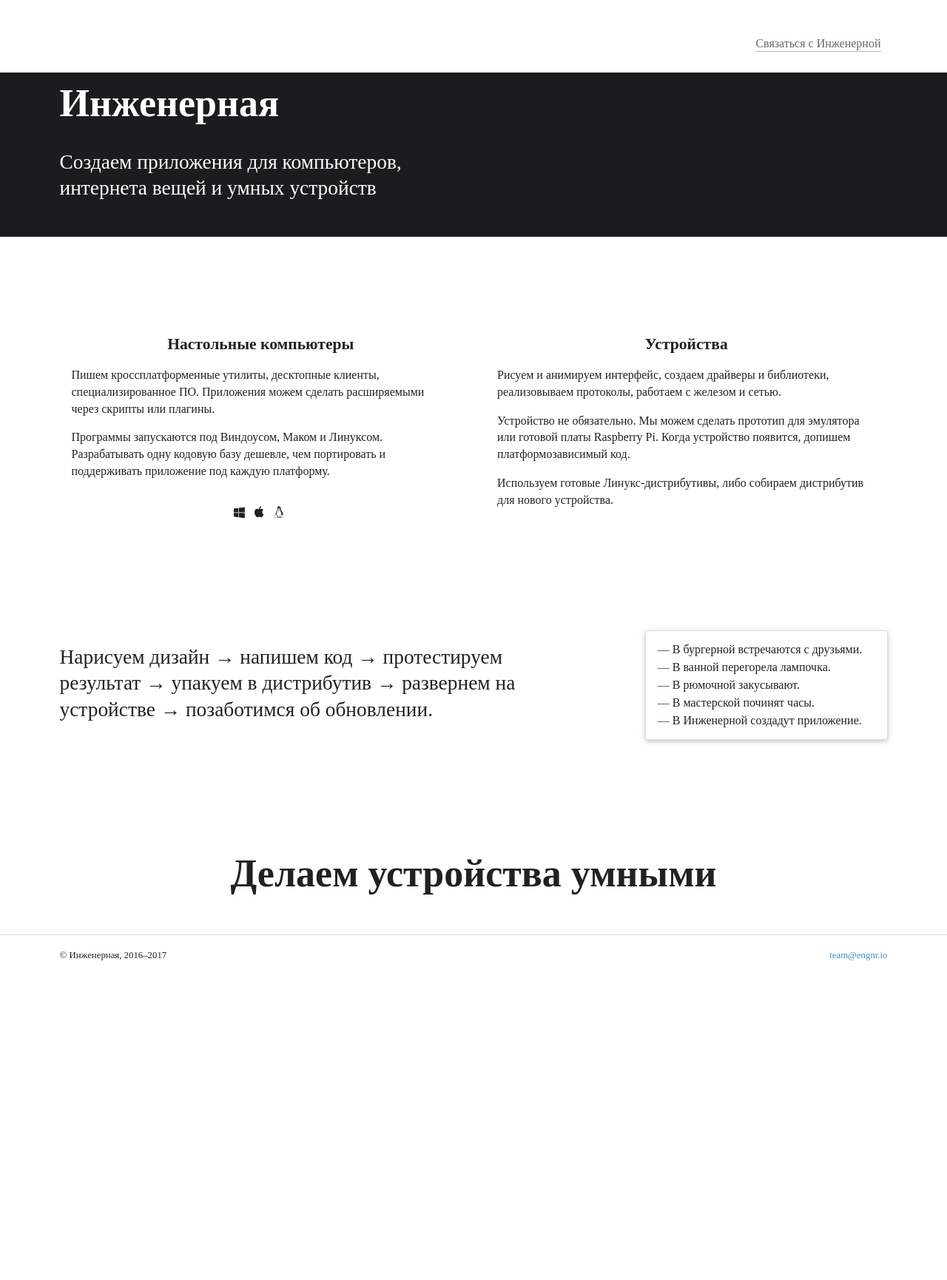
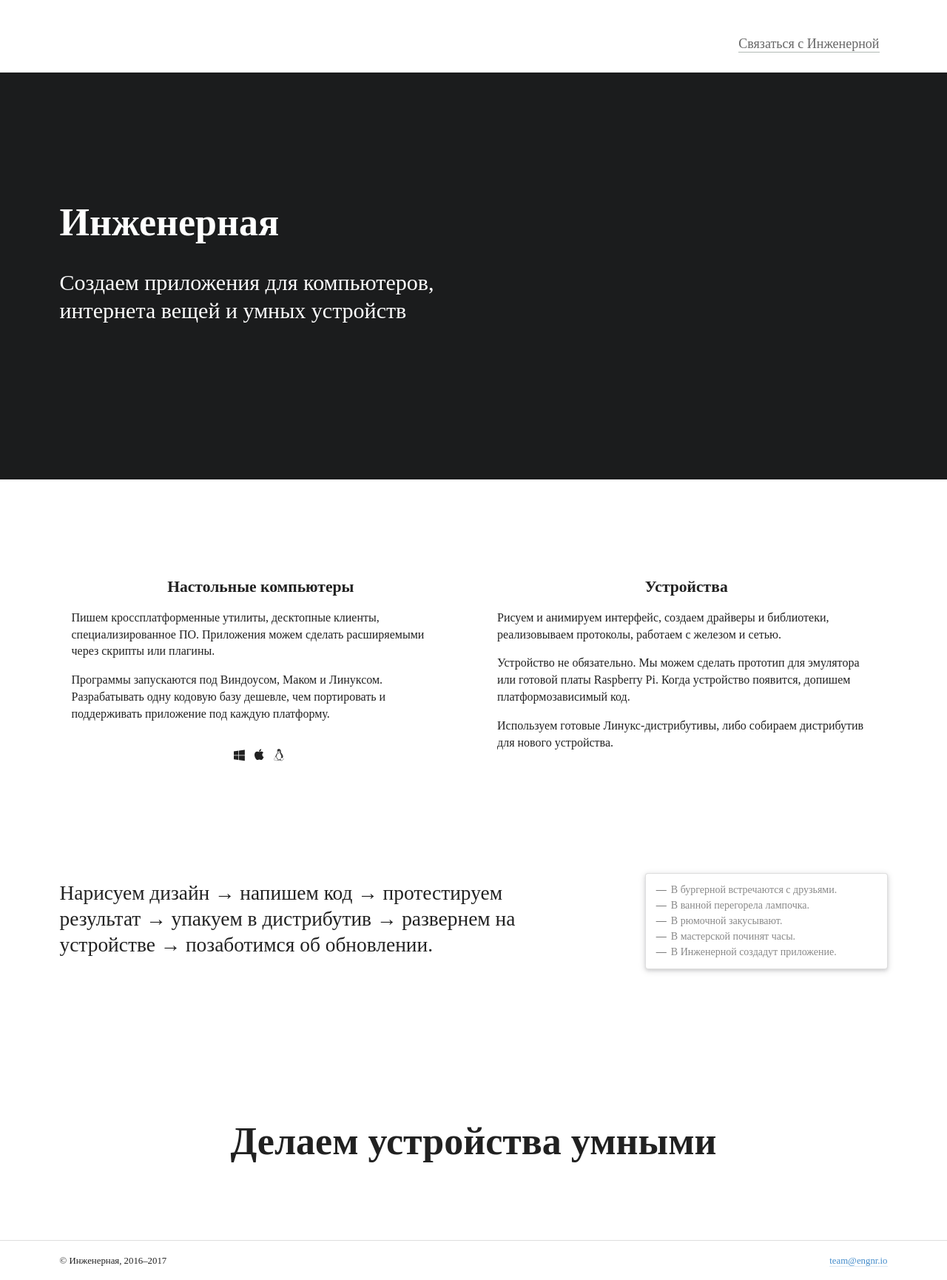
Before and after one commit to engnr/engnr.io, a Jekyll site: the page built from index.html, in a window 1280 px wide. Shown: the whole page at 74% size. Built offline with Jekyll 4.4.1, drawn with Linux system fonts in a browser that asks for light colours; nearby versions of some CDN libraries; before the commit the page ends 1317 px from its top, so only the background shows below that.

Commit message:
Update styles

```diff
--- a/_sass/main.scss
+++ b/_sass/main.scss
@@ -9,60 +9,7 @@
 $hoverLinkColor: rgb(219, 40, 40);
 $hoverLinkUnderlineColor: rgba(219, 40, 40, 0.2);
 
-
-//@import url('https://fonts.googleapis.com/css?family=PT+Sans:400,700&subset=cyrillic');
-
-.engnr.technologies {
-  font-size: 2.8em;
-}
-
 $light-teal: #E8FCF7;
-
-@mixin linear-gradient($top_color, $bottom_color) {
-  /* IE10+ */
-  background-image: -ms-linear-gradient(top, $top_color 0%, $bottom_color 100%) !important;
-
-  /* Mozilla Firefox */
-  background-image: -moz-linear-gradient(top, $top_color 0%, $bottom_color 100%) !important;
-
-  /* Opera */
-  background-image: -o-linear-gradient(top, $top_color 0%, $bottom_color 100%) !important;
-
-  /* Webkit (Safari/Chrome 10) */
-  background-image: -webkit-gradient(linear, left top, left bottom, color-stop(0, $top_color), color-stop(100, $bottom_color)) !important;
-
-  /* Webkit (Chrome 11+) */
-  background-image: -webkit-linear-gradient(top, $top_color 0%, $bottom_color 100%) !important;
-
-  /* W3C Markup */
-  background-image: linear-gradient(to bottom, $top_color 0%, $bottom_color 100%) !important;
-}
-
-.experience {
-  @include linear-gradient(#37C1AA, #64EFCE);
-}
-
-.experience .ui.segment{
-  border-radius: 10px 10px 10px 10px;
-  -moz-border-radius: 10px 10px 10px 10px;
-  -webkit-border-radius: 10px 10px 10px 10px;
-  border: 0px solid #000000;
-}
-
-.technologies {
-  @include linear-gradient(#1A534B, #1E7C69);
-
-  h2, h3 {
-    font-weight: bold !important;
-  }
-  h2 {
-    font-size: 5rem !important;
-  }
-}
-
-.request {
-  background-color: $light-teal !important;
-}
 
 h1, h3 {
   font-weight: bold !important;
@@ -72,13 +19,55 @@
   padding: 20px 0px;
 }
 
+a {
+  padding-bottom: 0px;
+  border-bottom: 1px solid;
+  color: $linkColor;
+  border-color: $linkUnderlineColor;
+  line-height: 20px;
+
+  &:hover, &:visited:hover {
+    text-decoration: none;
+    color: $hoverLinkColor;
+    border-color: $hoverLinkUnderlineColor;
+  }
+  &:visited {
+    color: $visitedLinkColor;
+    border-color: $visitedLinkUnderlineColor;
+    text-decoration: none;
+  }
+}
+
+
+#main-title, #main-description {
+  visibility: hidden;
+}
+
+#description {
+  padding: 50px 0;
+  margin-bottom: 1em;
+  h2 {
+    font-size: 30px !important;
+  }
+}
+
+
 .ui.secondary.button {
   color: #1A534B;
-  //#1E7C69);
+}
+
+.masthead.segment {
+  min-height: 550px;
+  padding: 1em 0em;
+}
+
+.masthead h1.ui.header {
+  margin-top: 2em;
 }
 
 .ui.text.menu > a.item {
   display: inline !important;
+  font-size: 18px;
   margin: 0px 1em;
   padding: 2px 0px;
   border-color: rgba(0, 30, 15, .3) !important;
@@ -93,13 +82,11 @@
   }
 }
 
-#title a, #phone a, #title a:hover, #phone a:hover {
-  text-decoration: none;
-  color: #000;
+.engnr.note {
+  font-size: 14px !important;
+  color: #888;
 }
 
-#description {
-  margin-bottom: 1em;
+.engnr.mission {
+  padding: 100px 0px !important;
 }
-
-//@import "engnr";
```
